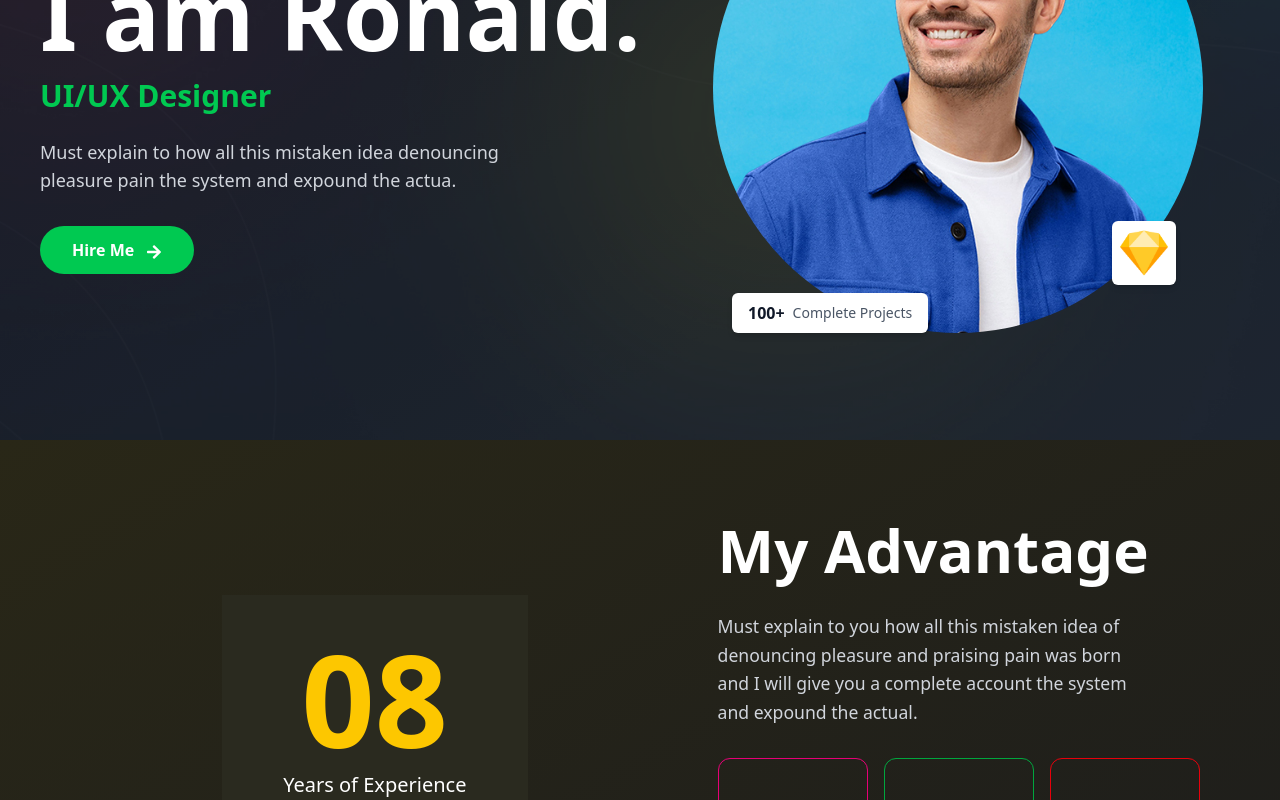
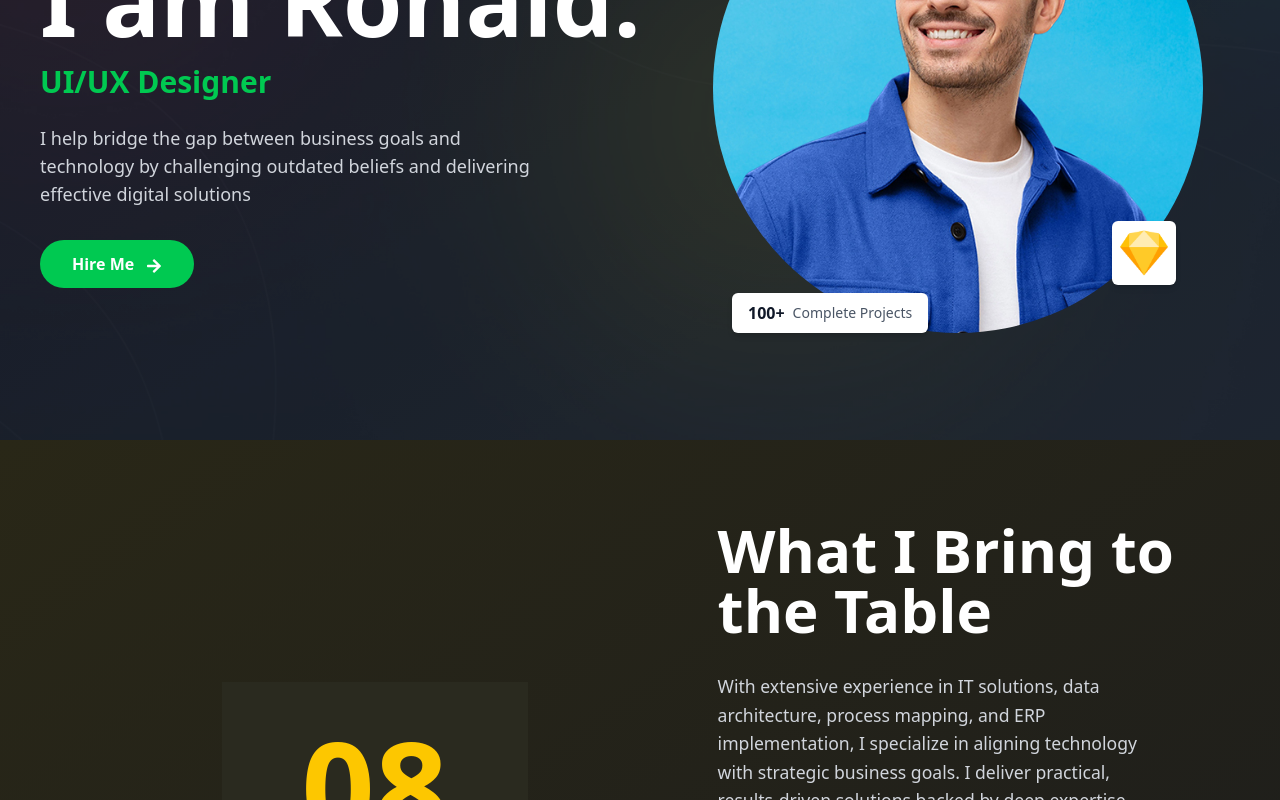
Before and after one commit to AhmadMahmoodRana-dev/SirMobin, a React (Vite) app: page / in a window 1280 px wide. Shown: the part 360-1160 px from the top of the page. Built offline with nearby package versions, Linux system fonts and the light colour scheme.

Commit message:
Content Update

```diff
--- a/src/components/Home/AdvantageSection.jsx
+++ b/src/components/Home/AdvantageSection.jsx
@@ -30,7 +30,11 @@ const AdvantageSection = () => {
     { label: "Figma", value: 98, color: "text-yellow-400 border-pink-600" },
     { label: "Sketch", value: 92, color: "text-green-400 border-green-600" },
     { label: "Photoshop", value: 88, color: "text-red-400 border-red-600" },
-    { label: "Illustrator", value: 77, color: "text-orange-400 border-orange-500" },
+    {
+      label: "Illustrator",
+      value: 77,
+      color: "text-orange-400 border-orange-500",
+    },
     { label: "WordPress", value: 43, color: "text-blue-400 border-blue-500" },
     { label: "ReactJS", value: 37, color: "text-yellow-400 border-purple-500" },
   ];
@@ -63,7 +67,6 @@ const AdvantageSection = () => {
   return (
     <div className="bg-[#1c1c1c] bg-gradient-to-br from-[#292717] to-[#1c1c1c] text-white py-12 md:py-20 sm:px-6 xl:px-20 lg:px-10 md:px-6 pl-8 pr-6">
       <div className="flex flex-col md:flex-row justify-between items-center gap-8 md:gap-12">
-
         {/* Experience Box */}
         <motion.div
           ref={experienceRef}
@@ -107,12 +110,15 @@ const AdvantageSection = () => {
           className="w-full xl:w-[45%] lg:w-[50%] md:w-[60%]"
         >
           <h2 className="text-3xl xs:text-4xl md:text-6xl font-bold mb-6 md:mb-8 md:text-left text-center">
-            My Advantage
+            What I Bring to the Table
           </h2>
           <p className="text-gray-300 mb-6 md:mb-8 w-full md:w-[90%] text-base md:text-[1.1rem] md:text-left text-center leading-relaxed">
-            Must explain to you how all this mistaken idea of denouncing
-            pleasure and praising pain was born and I will give you a complete
-            account the system and expound the actual.
+            With extensive experience in IT solutions, data architecture,
+            process mapping, and ERP implementation, I specialize in aligning
+            technology with strategic business goals. I deliver practical,
+            results-driven solutions backed by deep expertise across a range of
+            technologies. I’ve led digital transformations that boost
+            efficiency, scalability, and long-term growth.
           </p>
 
           {/* Skill Grid */}
--- a/src/components/Home/Hero.jsx
+++ b/src/components/Home/Hero.jsx
@@ -47,8 +47,9 @@ const Hero = () => {
               className="text-gray-300 mb-8 max-w-md lg:max-w-lg text-lg "
               transition={{ duration: 0.5, delay: 0.7 }}
             >
-              Must explain to how all this mistaken idea denouncing pleasure pain
-              the system and expound the actua.
+              I help bridge the gap between business goals and technology by
+              challenging outdated beliefs and delivering effective
+              digital solutions
             </motion.p>
             <motion.div transition={{ duration: 0.5, delay: 0.9 }}>
               <Link
@@ -81,7 +82,11 @@ const Hero = () => {
 
               {/* Software Icons */}
               <div className="absolute -top-2 right-1 lg:right-22 z-20 bg-white p-2 rounded-md shadow-md">
-                <img src={photoshop} alt="Photoshop Icon" className="w-12 h-12" />
+                <img
+                  src={photoshop}
+                  alt="Photoshop Icon"
+                  className="w-12 h-12"
+                />
               </div>
               <div className="absolute bottom-12 right-1 lg:right-22 z-20 bg-white p-2 rounded-md shadow-md">
                 <img src={sketch} alt="Sketch Icon" className="w-12 h-12" />
@@ -91,7 +96,9 @@ const Hero = () => {
               <div className="absolute bottom-0 left-4 lg:left-20 z-20 bg-white px-4 py-2 rounded-md shadow-md">
                 <div className="flex items-center">
                   <span className="font-bold text-gray-900">100+</span>
-                  <span className="ml-2 text-sm text-gray-600">Complete Projects</span>
+                  <span className="ml-2 text-sm text-gray-600">
+                    Complete Projects
+                  </span>
                 </div>
               </div>
             </div>
```
